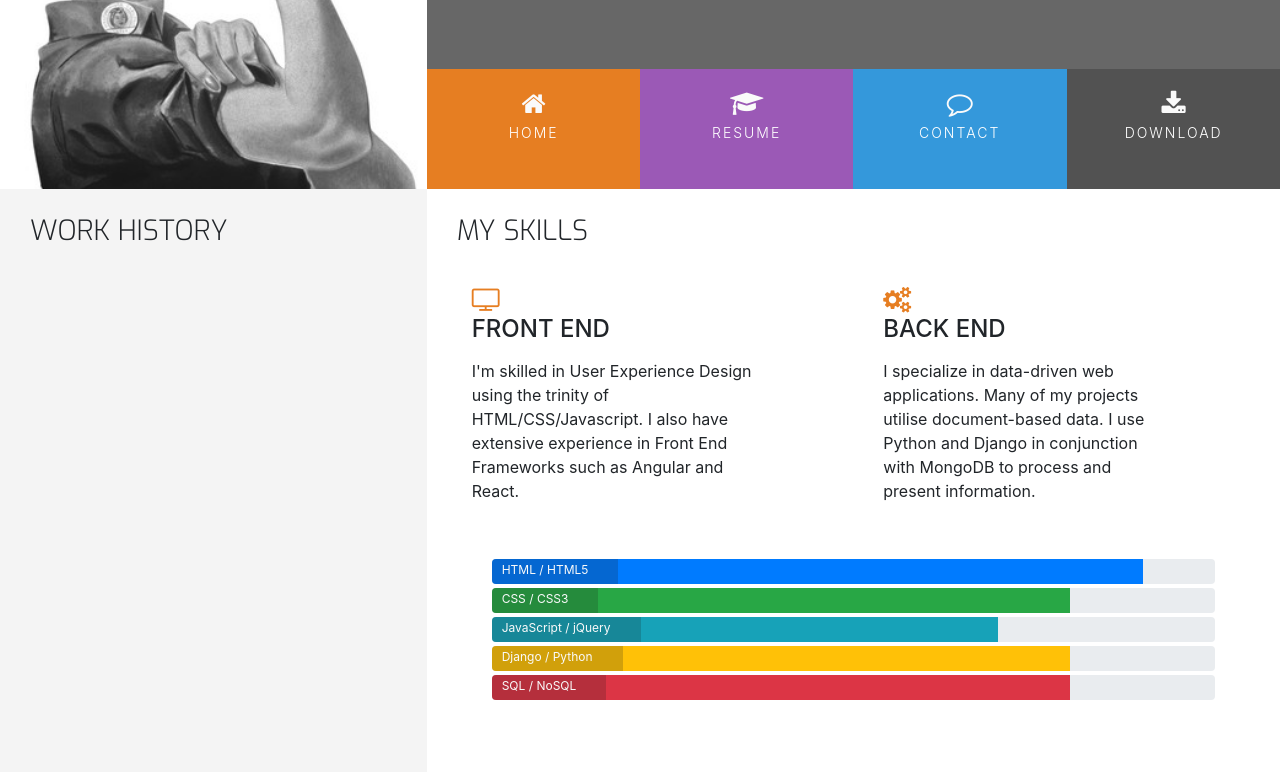
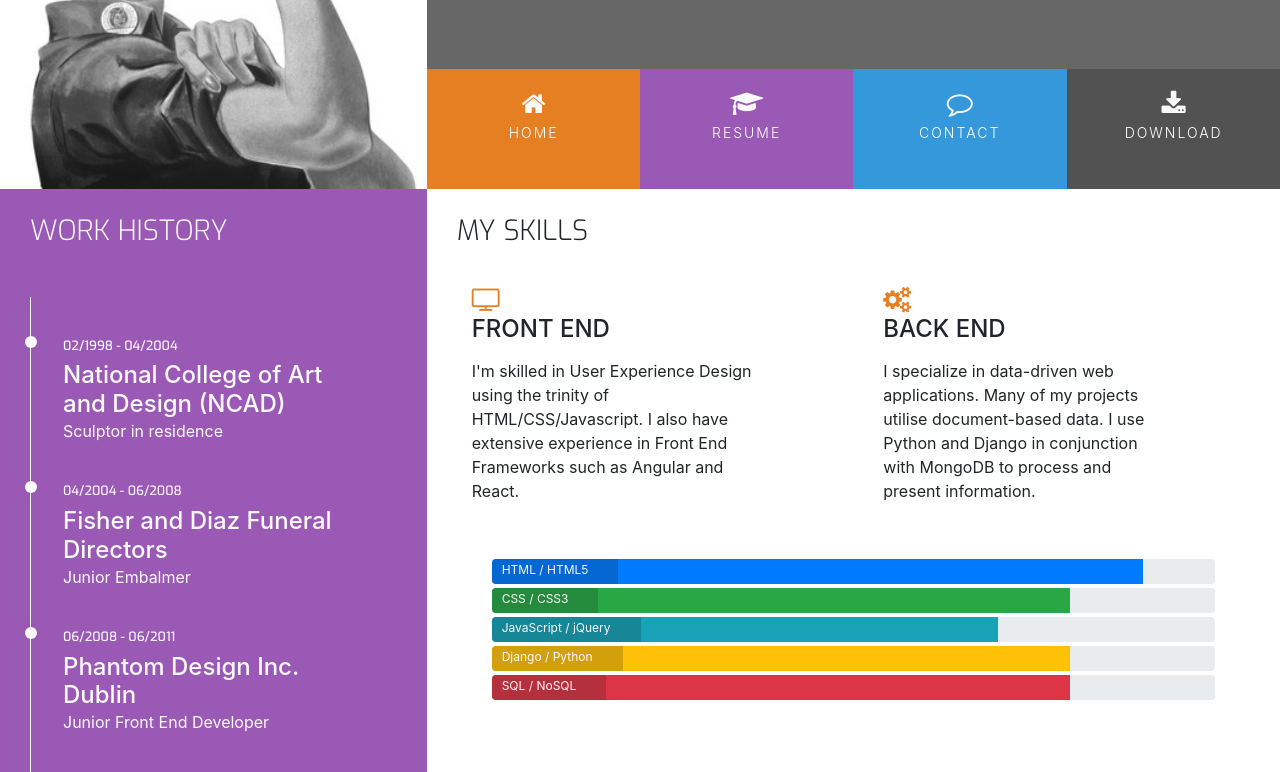
Before and after one commit to ShizukaDonaghue/resume-project, a plain HTML site: page resume.html in a window 1280 px wide. Shown: the part 180-952 px from the top of the page. Drawn offline with nearby package versions, Linux system fonts and the light colour scheme.

Commit message:
Add resume.html content

```diff
--- a/assets/css/style.css
+++ b/assets/css/style.css
@@ -12,6 +12,10 @@
 
 .bg-color-personal-info {
     background-color: #f4f4f4;
+}
+
+.bg-color-work-history {
+    background-color: #9b59b6;
 }
 
 .ui-menu-color-home {
@@ -52,6 +56,7 @@ h4 {
     float: none;
 }
 
+.history-heading,
 .section-heading {
     font-family: "Exo", sans-serif;
     font-weight: 300;
@@ -281,3 +286,51 @@ footer {
 .progress-section {
     margin: 40px 20px;
 }
+
+/* -------------------------------------------Work History */
+
+.history-heading {
+    color: #fafafa;
+    margin-bottom: 50px;
+}
+
+.timeline-item {
+    padding: 4em 2em 0em 2em;
+    position: relative;
+    color: #fafafa;
+    border-left: 1px solid;
+}
+
+.timeline-item p {
+    padding: 0;
+    margin: 0;
+}
+
+.timeline-item:before {
+    content: attr(data-dates);
+    position: absolute;
+    left: 2.5em;
+    top: 3em;
+    display: block;
+    font-family: "Exo", sans-serif;
+    font-weight: 500;
+    font-size: 0.8em;
+    padding: 0;
+    margin: 0;
+}
+
+.timeline-item:after {
+    width: 12px;
+    height: 12px;
+    display: block;
+    top: 2.4em;
+    position: absolute;
+    left: -6px;
+    border-radius: 12px;
+    content: "";
+    background: #fafafa;
+}
+
+.history-items {
+    margin-bottom: 30px;
+}
--- a/resume.html
+++ b/resume.html
@@ -50,12 +50,30 @@
     </header>
     <section class="container-fluid">
         <div class="row">
-            <div class="col-md-4 bg-color-personal-info section-column">
+            <div class="col-md-4 bg-color-work-history section-column">
                 <div class="row">
                     <div class="col-12">
-                        <h3 class="section-heading uppercase">
+                        <h3 class="history-heading uppercase">
                             Work History
                         </h3>
+                    </div>
+                </div>
+                <div class="history-items">
+                    <div class="timeline-item" data-dates="02/1998 - 04/2004">
+                        <h4>National College of Art and Design (NCAD)</h4>
+                        <p>Sculptor in residence</p>
+                    </div>
+                    <div class="timeline-item" data-dates="04/2004 - 06/2008">
+                        <h4>Fisher and Diaz Funeral Directors</h4>
+                        <p>Junior Embalmer</p>
+                    </div>
+                    <div class="timeline-item" data-dates="06/2008 - 06/2011">
+                        <h4>Phantom Design Inc. Dublin</h4>
+                        <p>Junior Front End Developer</p>
+                    </div>
+                    <div class="timeline-item" data-dates="06/2011 - Present">
+                        <h4>Hooli Inc. Silicon Valley</h4>
+                        <p>Full Stack Web Developer</p>
                     </div>
                 </div>
             </div>
```
